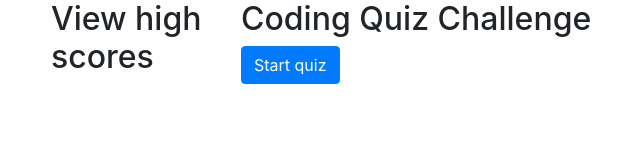
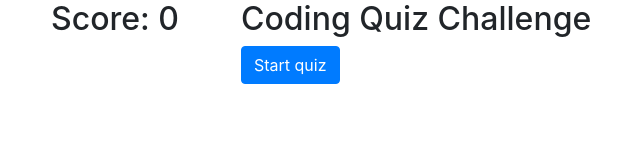
Before and after one commit to merriammassey/code-quiz, a plain HTML site: page index.html in a window 1280 px wide. Shown: the whole page, without its empty margins (34-674 px from the left). Drawn offline with nearby package versions, Linux system fonts and the light colour scheme.

Commit message:
running score

```diff
--- a/assets/script/script.js
+++ b/assets/script/script.js
@@ -1,5 +1,11 @@
 // Create score variable
 var score = 0;
+//display it in window
+document.querySelector('#score').textContent =  "Score: " + score;
+
+
+// save it in localStorage
+//localStorage.setItem(score, 0);
 
 // identify centerDiv
 var centerDiv = document.querySelector('#centerDiv');
@@ -43,6 +49,7 @@ if (this.innerHTML===quiz[0].correct) {
     centerDiv.appendChild(alert);
     alert.innerText=("Correct!");
     score+=1;
+    document.querySelector('#score').textContent = "Score: " + score;
     console.log(score);
 } else {
     var alert = document.createElement('p');
--- a/index.html
+++ b/index.html
@@ -13,7 +13,7 @@
     <div class="container">
         <div class="row justify-content-around">
             <div class="col-2 d-flex flex-column">
-                <h2>View high scores</h2>
+                <h2 id="score">View high scores</h2>
             </div>
             <div class="col-8 justify-content-center" id="centerDiv">
                 <h2 id="question">Coding Quiz Challenge</h2>
```
